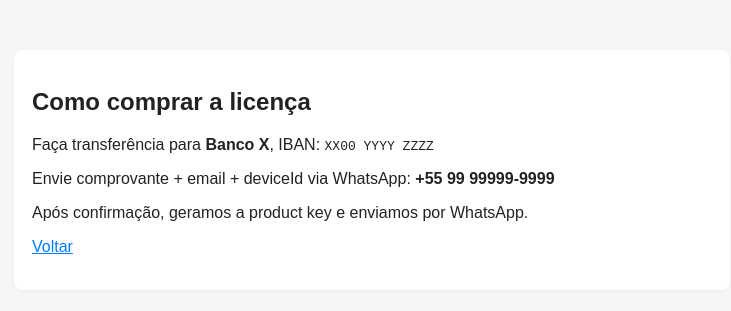
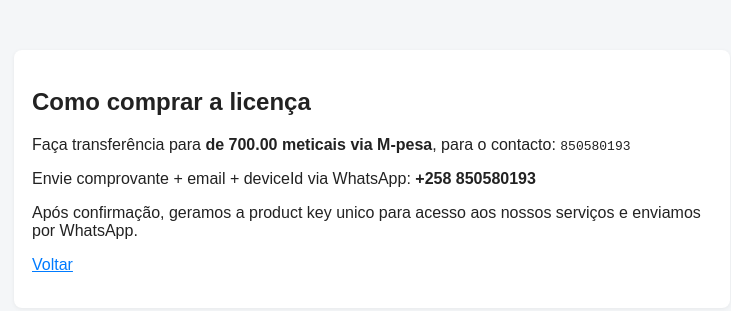
Before and after one commit to mabuie-test/Zoro, a website: page frontend/public/contact.html in a window 1280 px wide. Shown: the whole page, without its empty margins (268-999 px from the left). Drawn offline with Linux system fonts and the light colour scheme.

Commit message:
Update contact.html

```diff
--- a/frontend/public/contact.html
+++ b/frontend/public/contact.html
@@ -4,9 +4,9 @@
 <body>
   <div class="card">
     <h2>Como comprar a licença</h2>
-    <p>Faça transferência para <strong>Banco X</strong>, IBAN: <code>XX00 YYYY ZZZZ</code></p>
-    <p>Envie comprovante + email + deviceId via WhatsApp: <strong>+55 99 99999-9999</strong></p>
-    <p>Após confirmação, geramos a product key e enviamos por WhatsApp.</p>
+    <p>Faça transferência para <strong> de 700.00 meticais via M-pesa</strong>, para o contacto: <code>850580193</code></p>
+    <p>Envie comprovante + email + deviceId via WhatsApp: <strong>+258 850580193</strong></p>
+    <p>Após confirmação, geramos a product key unico para acesso aos nossos serviços e enviamos por WhatsApp.</p>
     <p><a href="/">Voltar</a></p>
   </div>
 </body>
```
